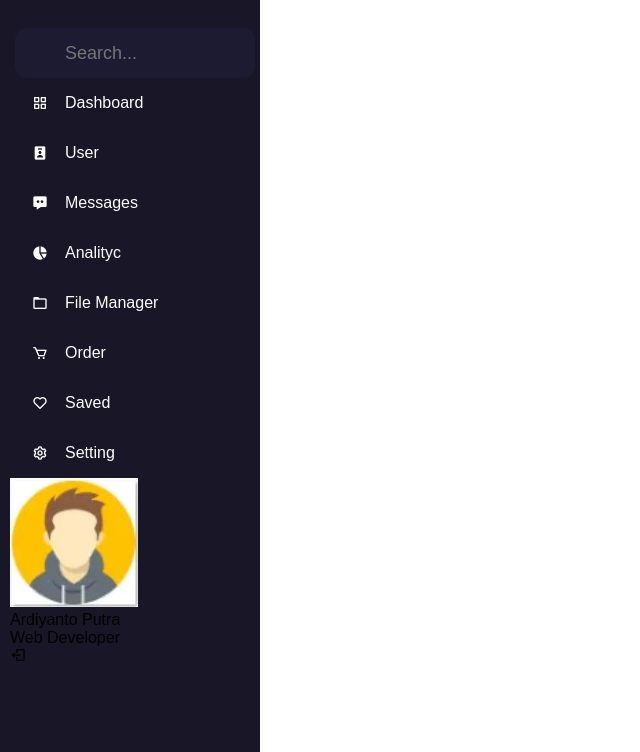
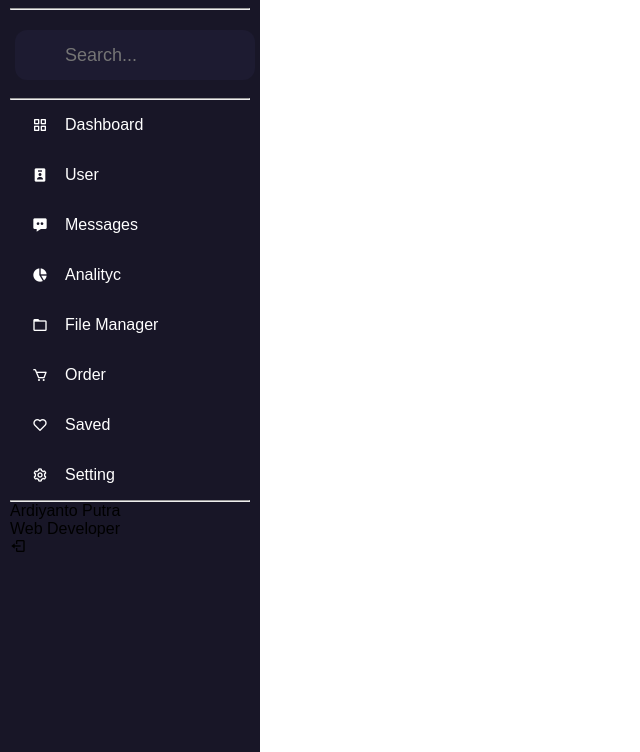
Before and after one commit to ardiyantop8/SideResponsive, a plain HTML site: page index.html in a window 1280 px wide. Shown: the part 48-800 px from the top of the page, without its empty margins (0-640 px from the left). Drawn offline with nearby package versions, Linux system fonts and the light colour scheme.

Commit message:
menabahkan hr

```diff
--- a/index.html
+++ b/index.html
@@ -18,13 +18,15 @@
             </div>
             <i class='bx bx-menu' id="btn_menu"></i>
         </div>
+        <hr>
         <ul class="nav_list">
             <li>
                 <a href="#">
                     <i class='bx bx-search-alt'></i>
                     <input type="text" name="search" placeholder="Search...">
                 </a>
-            </li>
+            </li><br>
+            <hr>
             <li>
                 <a href="#">
                     <i class='bx bx-grid-alt'></i>
@@ -74,10 +76,11 @@
                 </a>
             </li>
         </ul>
+        <hr>
         <div class="profile_content">
             <div class="profile">
                 <div class="profil_detail">
-                    <img src="assets/img/image1.jpg" alt="">
+                    <!-- <img src="assets/img/image1.jpg" alt=""> -->
                     <div class="name_job">
                         <div class="name">Ardiyanto Putra</div>
                         <div class="job">Web Developer</div>
```
